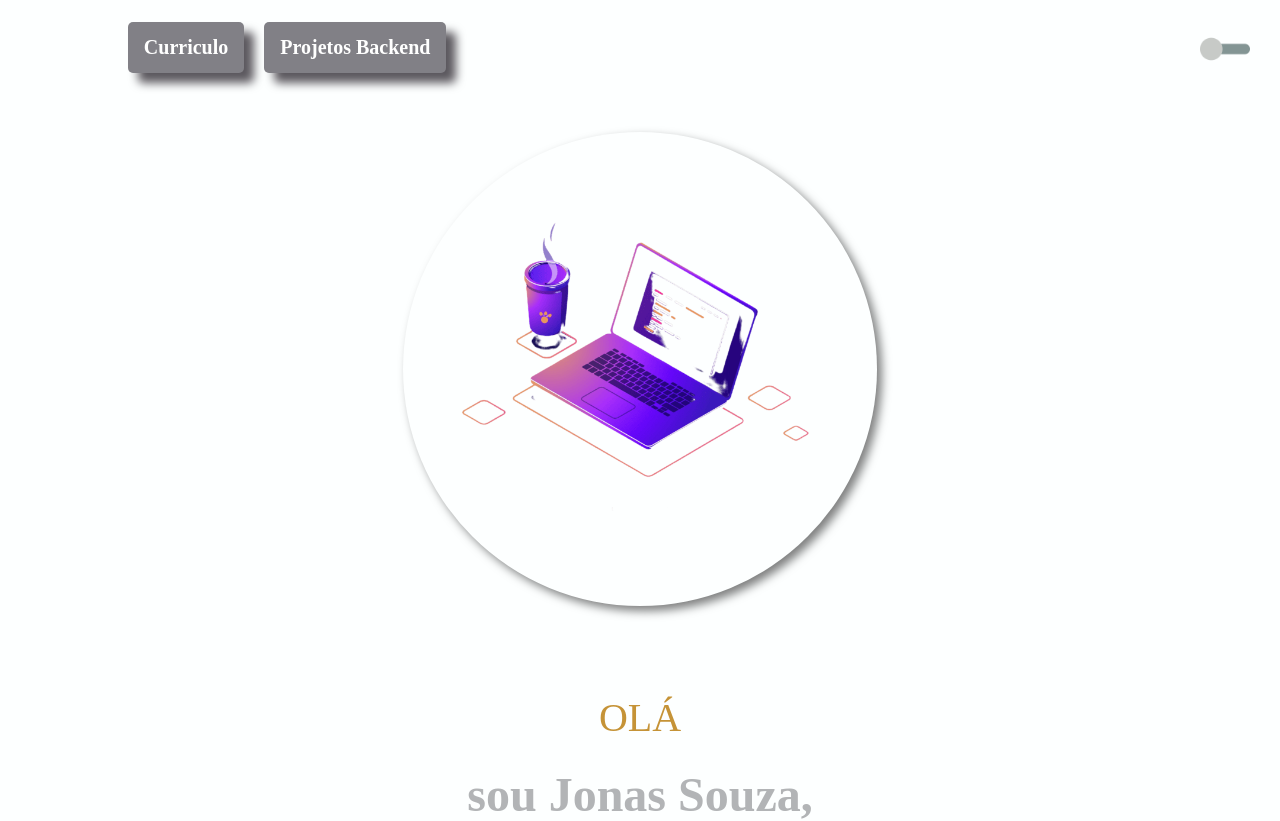
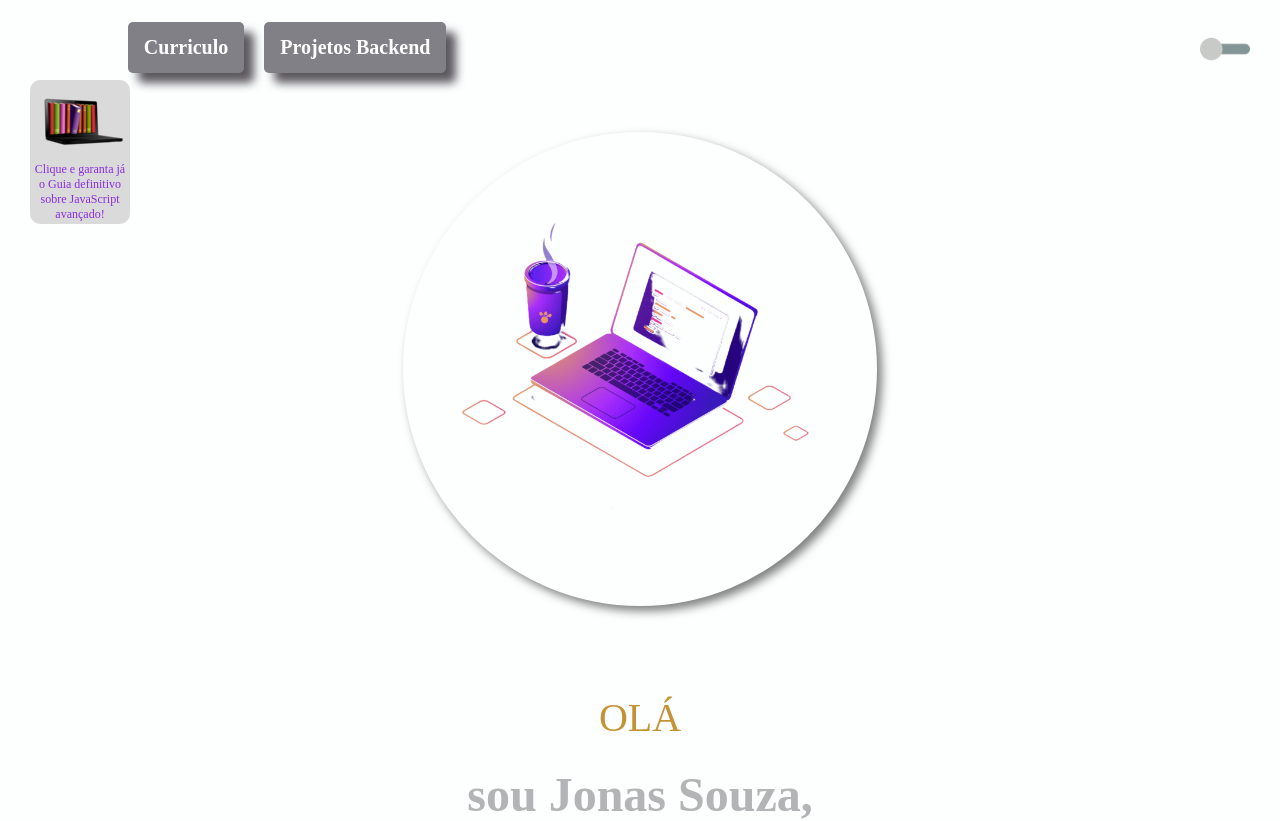
Before and after one commit to jonassouza1/portfolio, a React app: page / in a window 1280 px wide. Shown: the top 821 px of the page. Built offline with nearby package versions, Linux system fonts and the light colour scheme; the HTML template or start-up script is replaced by a standard one.

Commit message:
feat:add link to free market

```diff
--- a/src/components/header/index.tsx
+++ b/src/components/header/index.tsx
@@ -2,6 +2,7 @@ import React, { useContext } from "react";
 import { NavBar } from "../navbar";
 import "./styled.css";
 import { ThemeContext, themes } from "@/theme-context/index";
+import ebookSales from "@/assets/vendasEbook.png"
 export const Headers = () => {
   const { theme, setTheme }: any = useContext(ThemeContext);
 
@@ -17,6 +18,12 @@ export const Headers = () => {
         >
           <img src={`${theme.img}`} />
         </button>
+        <div className="divVendas">
+          <a href="https://mercadolivre.com/sec/2CCwo1W" target="_blank" rel="noopener noreferrer">
+          <img src={`${ebookSales}`} alt="notebook" />
+          </a>
+          <p>Clique e garanta já o Guia definitivo sobre JavaScript avançado!</p>
+        </div>
       </header>
     </>
   );
--- a/src/components/header/styled.css
+++ b/src/components/header/styled.css
@@ -20,6 +20,35 @@ img {
   width: 50px;
 }
 
+.divVendas{
+  display: flex;
+  flex-direction: column;
+  align-items: center;
+  justify-content:space-around;
+  position: fixed;
+  top:10%;
+  width: 100px;
+  text-align: center;
+  padding: 2px;
+  background-color: rgb(218, 218, 218);
+  border-radius: 10px;
+  z-index: 100000;
+}
+.divVendas a{
+  width: 100px;
+  height: 80px;
+}
+.divVendas a:hover{
+ cursor: pointer;
+}
+.divVendas img{
+  width: 100%;
+}
+.divVendas p{
+  font-size: 12px;
+  color: blueviolet;
+}
+
 @media (max-width:900px) {
 
   header {
```
Also changed, not shown: src/assets/vendasEbook.png (added), 2 other files (tests, documents, lock files or other folders).
